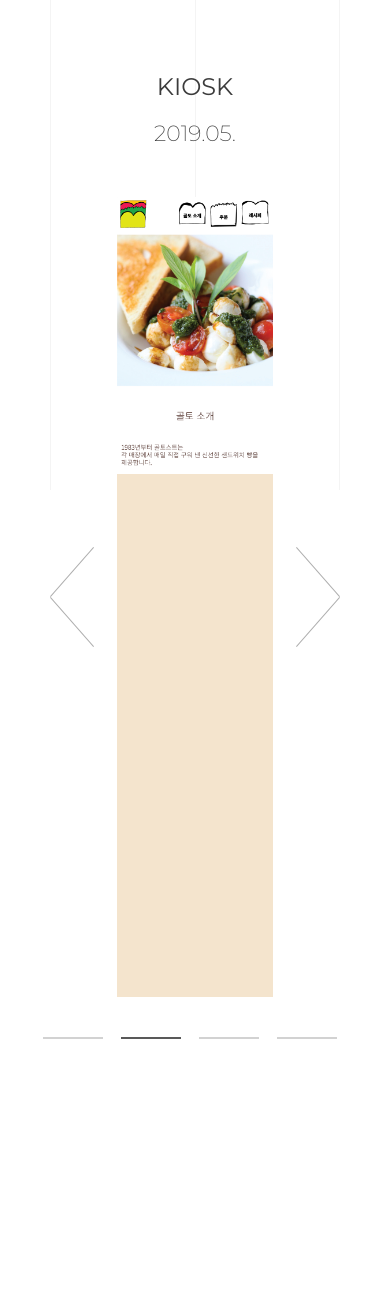
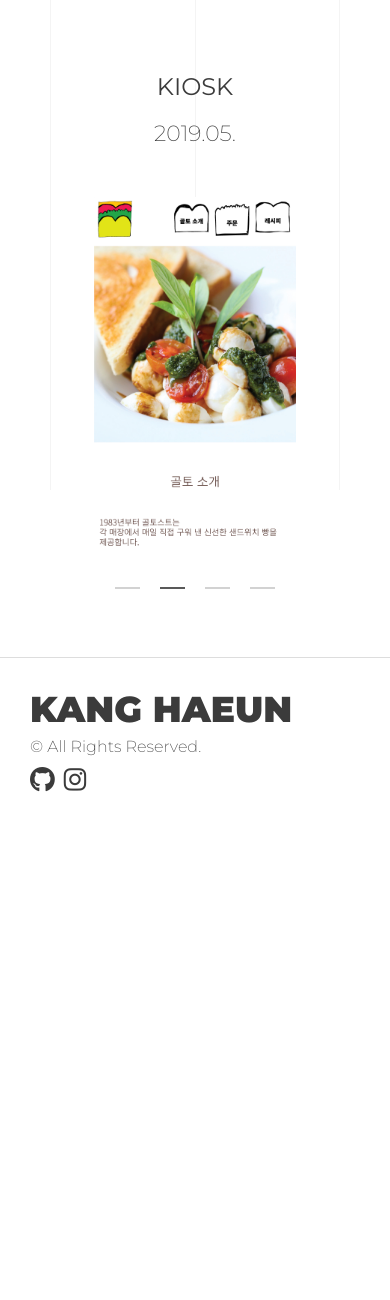
Before and after one commit to H-silver/portfolio_2020, a PHP site: page /sub_visual05.html in a window 390 px wide. Shown: the part 354-1654 px from the top of the page. After the commit the page ends 1146 px from the top, so only its background shows below. Run offline with PHP 8.4, Linux system fonts and the light colour scheme; style sheets or scripts are compiled from the project's sources; some libraries are stand-ins or nearby versions.

Commit message:
responsive

```diff
--- a/css/sub.css
+++ b/css/sub.css
@@ -81,16 +81,17 @@
     .wrap #container .contents .ui img {
       width: 100%; }
   .wrap #container .contents .kiosk {
-    height: 100%;
+    position: relative;
     margin: 0;
     padding: 0;
-    width: 100%; }
+    max-height: 800px; }
     .wrap #container .contents .kiosk .slider {
       margin: 0 auto;
-      max-width: 450px;
-      width: 40%; }
+      max-width: 540px;
+      width: 360px;
+      height: 640px; }
       .wrap #container .contents .kiosk .slider .slide_viewer {
-        height: 800px;
+        height: 100%;
         overflow: hidden;
         position: relative; }
         .wrap #container .contents .kiosk .slider .slide_viewer .slide_group {
@@ -113,12 +114,13 @@
             .wrap #container .contents .kiosk .slider .slide_viewer .slide_group .slide:nth-of-type(4) {
               background: #D1D1D4; }
             .wrap #container .contents .kiosk .slider .slide_viewer .slide_group .slide img {
-              width: 100%; }
+              height: 100%; }
     .wrap #container .contents .kiosk .slide_buttons {
       left: 0;
       position: absolute;
       right: 0;
-      text-align: center; }
+      text-align: center;
+      width: 100%; }
       .wrap #container .contents .kiosk .slide_buttons a.slide_btn {
         color: rgba(0, 0, 0, 0);
         margin: 0 0.175em;
@@ -216,9 +218,30 @@
     .wrap #container .contents .banner {
       padding: 0 30px; }
       .wrap #container .contents .banner .inner {
-        margin-bottom: 50px; } }
+        margin-bottom: 50px; }
+    .wrap #container .contents .kiosk {
+      padding: 0 100px; }
+      .wrap #container .contents .kiosk .slider {
+        background-color: blue; } }
 @media (max-width: 779px) {
   .wrap #container .tab {
-    padding: 0 30px; } }
+    padding: 0 30px; }
+  .wrap #container .contents
+  .kiosk {
+    padding: 0 50px; }
+    .wrap #container .contents
+    .kiosk .slider {
+      width: 202.5px;
+      height: 360px; }
+    .wrap #container .contents
+    .kiosk .slide_buttons a.slide_btn {
+      width: 15px;
+      margin: 20px 10px 0 10px; }
+      .wrap #container .contents
+      .kiosk .slide_buttons a.slide_btn:before {
+        width: 25px; }
+    .wrap #container .contents
+    .kiosk .directional_nav {
+      display: none; } }
 
 /*# sourceMappingURL=sub.css.map */
--- a/scss/_respond.scss
+++ b/scss/_respond.scss
@@ -4,6 +4,9 @@ $breakpoint-tablet: 780px;
 $breakpoint-desktop: 1024px;
 $pad-m:30px;
 $pad-t:50px;
+$pad-d:100px;
+$bt-m:15px;
+$bt-t:60px;
 
 @mixin mobile {
    @media (max-width: #{$breakpoint-tablet - 1px}) {
--- a/scss/sub.scss
+++ b/scss/sub.scss
@@ -96,7 +96,6 @@
       }
       .contents{
          .title{
-
          }
          .date{
             padding-bottom: 50px;
@@ -131,17 +130,19 @@
          }
          //05 kiosk
          .kiosk{
+            position: relative;
             // background: #F7F5E6;
-            height: 100%;
             margin: 0;
             padding: 0;
-            width: 100%;
+            // width: 100%;
+            max-height: 800px;
             .slider {
                margin: 0 auto;
-               max-width: 450px;
-               width: 40%;
+               max-width: 540px;
+               width: 360px;
+               height:640px;
                .slide_viewer {
-                  height: 800px;
+                  height: 100%;
                   overflow: hidden;
                   position: relative;
                   .slide_group {
@@ -169,7 +170,7 @@
                          background: #D1D1D4;
                        }
                         img{
-                           width: 100%;
+                           height: 100%;
                         }
                      }
                   }
@@ -182,6 +183,7 @@
                  position: absolute;
                  right: 0;
                  text-align: center;
+                 width: 100%;
                  a.slide_btn {
                   color: rgba(0, 0, 0, 0);
                   //  font-size: 42px;
@@ -193,7 +195,7 @@
                    transition: all 0.4s ease-in-out;
 
                    display: inline-block;
-                   width: 60px;
+                   width: #{$bt-t};
                    height: 5px;
                    padding: 5px;
                    margin-top: 30px;
@@ -204,7 +206,7 @@
                      position: absolute;
                      top: 10px;
                      left: 0;
-                     width: 60px;
+                     width: #{$bt-t};
                      height: 2px;
 
                      background-color: #222;
@@ -343,6 +345,13 @@
                   margin-bottom: #{$pad-t};
                }
             }
+            //05kiosk
+            .kiosk{
+               padding: 0 #{$pad-d};
+               .slider{
+                  background-color: blue;
+               }
+            }
          }
       }
 
@@ -355,6 +364,27 @@
          .tab{
             padding: 0 #{$pad-m};
          }
+         .contents
+         //05kiosk
+         .kiosk{
+            padding: 0 #{$pad-t};
+            .slider{
+               width: 202.5px;
+               height: 360px;
+            }
+            .slide_buttons{
+               a.slide_btn{
+                  width: #{$bt-m};
+                  margin: 20px 10px 0 10px;
+                  &:before{
+                     width: #{$bt-m + 10px};
+                  }
+               }
+            }
+            .directional_nav{
+               display: none;
+            }
+         }
       }
    }
 }
--- a/sub_visual05.html
+++ b/sub_visual05.html
@@ -88,7 +88,8 @@
                             </div>
                             <div class="next_btn" title="Next">
                             </div>
-                        </div><!-- End // .directional_nav -->
+                        </div>
+                        <!-- End // .directional_nav -->
                     </div>
                     <script src="js/slide.js"></script>
                 </div>
```
Also changed, not shown: README.md, 3 other files.
